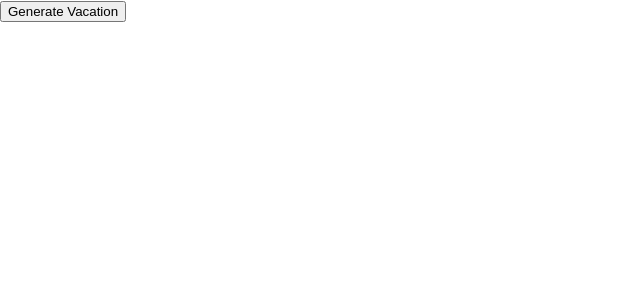
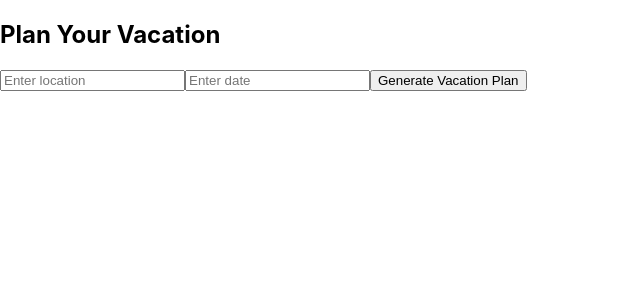
Before and after one commit to dale-34/Iter, a React (Create React App) app: page / in a window 1280 px wide. Shown: the top 300 px of the page, without its empty margins (0-640 px from the left). Built offline with nearby package versions, Linux system fonts and the light colour scheme.

Commit message:
Adding POST

```diff
--- a/src/App.js
+++ b/src/App.js
@@ -3,21 +3,64 @@ import React, { useState } from "react";
 import './App.css';
 import { getVacation } from "./openaiService";
 
+// function App() {
+
+//   const [vacation, setVacation] = useState("");
+
+//   const generateVacation = async () => {
+//       const result = await getVacation();
+//       setVacation(result);
+//   };
+
+//   return (
+//       <div>
+//           <button onClick={generateVacation}>Generate Vacation</button>
+//           <p>{vacation}</p>
+//       </div>
+//   );
+// }
+
+
 function App() {
+    const [location, setLocation] = useState("");
+    const [date, setDate] = useState("");
+    const [vacationPlan, setVacationPlan] = useState("");
 
-  const [vacation, setVacation] = useState("");
+    const generateVacation = async () => {
+        try {
+            const response = await fetch("http://localhost:3000/generate-vacation", {
+                method: "POST",
+                headers: { "Content-Type": "application/json" },
+                body: JSON.stringify({ location, date })
+            });
 
-  const generateVacation = async () => {
-      const result = await getVacation();
-      setVacation(result);
-  };
+            const data = await response.json();
+            setVacationPlan(data.vacation); // Display the response
+        } catch (error) {
+            console.error("Error generating vacation:", error);
+            setVacationPlan("Failed to get vacation plan.");
+        }
+    };
 
-  return (
-      <div>
-          <button onClick={generateVacation}>Generate Vacation</button>
-          <p>{vacation}</p>
-      </div>
-  );
+    return (
+        <div>
+            <h2>Plan Your Vacation</h2>
+            <input
+                type="text"
+                placeholder="Enter location"
+                value={location}
+                onChange={(e) => setLocation(e.target.value)}
+            />
+            <input
+                type="text"
+                placeholder="Enter date"
+                value={date}
+                onChange={(e) => setDate(e.target.value)}
+            />
+            <button onClick={generateVacation}>Generate Vacation Plan</button>
+            <p>{vacationPlan}</p>
+        </div>
+    );
 }
 
 export default App;
```
Also changed, not shown: 1 other file (tests, documents, lock files or other folders).
